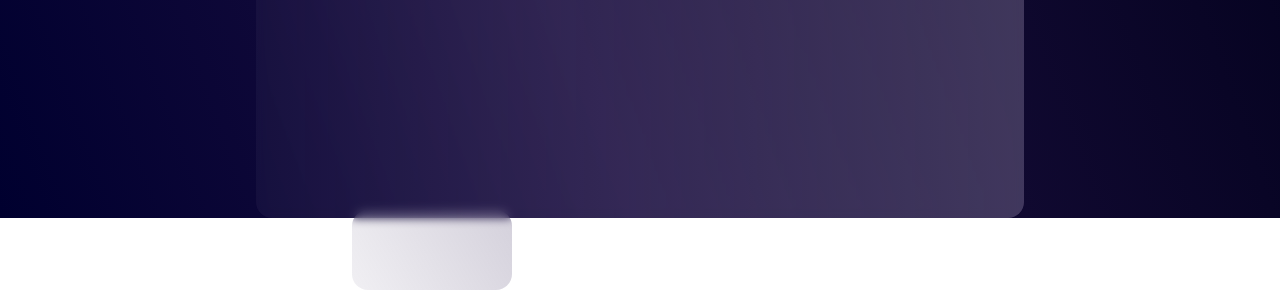
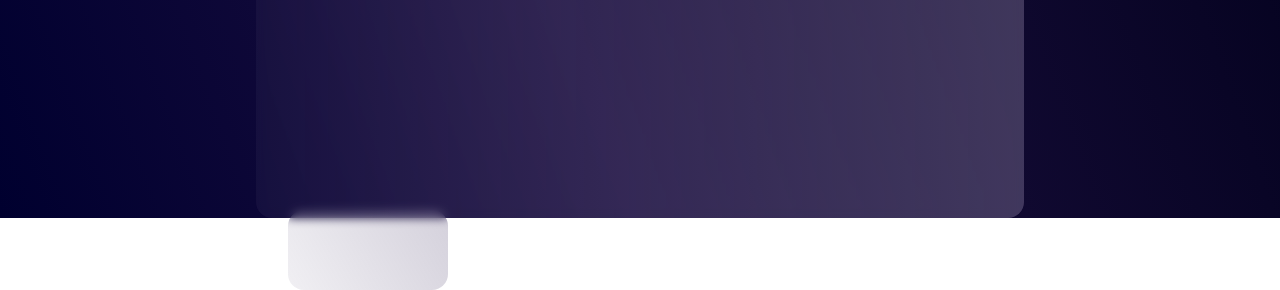
Before and after one commit to rawrdoge/rawrdoge.github.io, a plain HTML site: page index.html in a window 1280 px wide. Shown: the part 638-928 px from the top of the page. After the commit the page ends 856 px from the top, so only its background shows below. Drawn offline with Linux system fonts and the light colour scheme.

Commit message:
Update style.css

```diff
--- a/dist/style.css
+++ b/dist/style.css
@@ -78,12 +78,12 @@ h3 {
   border-radius: 1rem;
   backdrop-filter: blur(5px);
   z-index: 1;
-  position: absolute;
+  position: fixed;
 }
 
 .rectangle1 {
   top: 53rem;
-  right: 60%;
+  right: 65%;
 }
 
 .rectangle2 {
```
